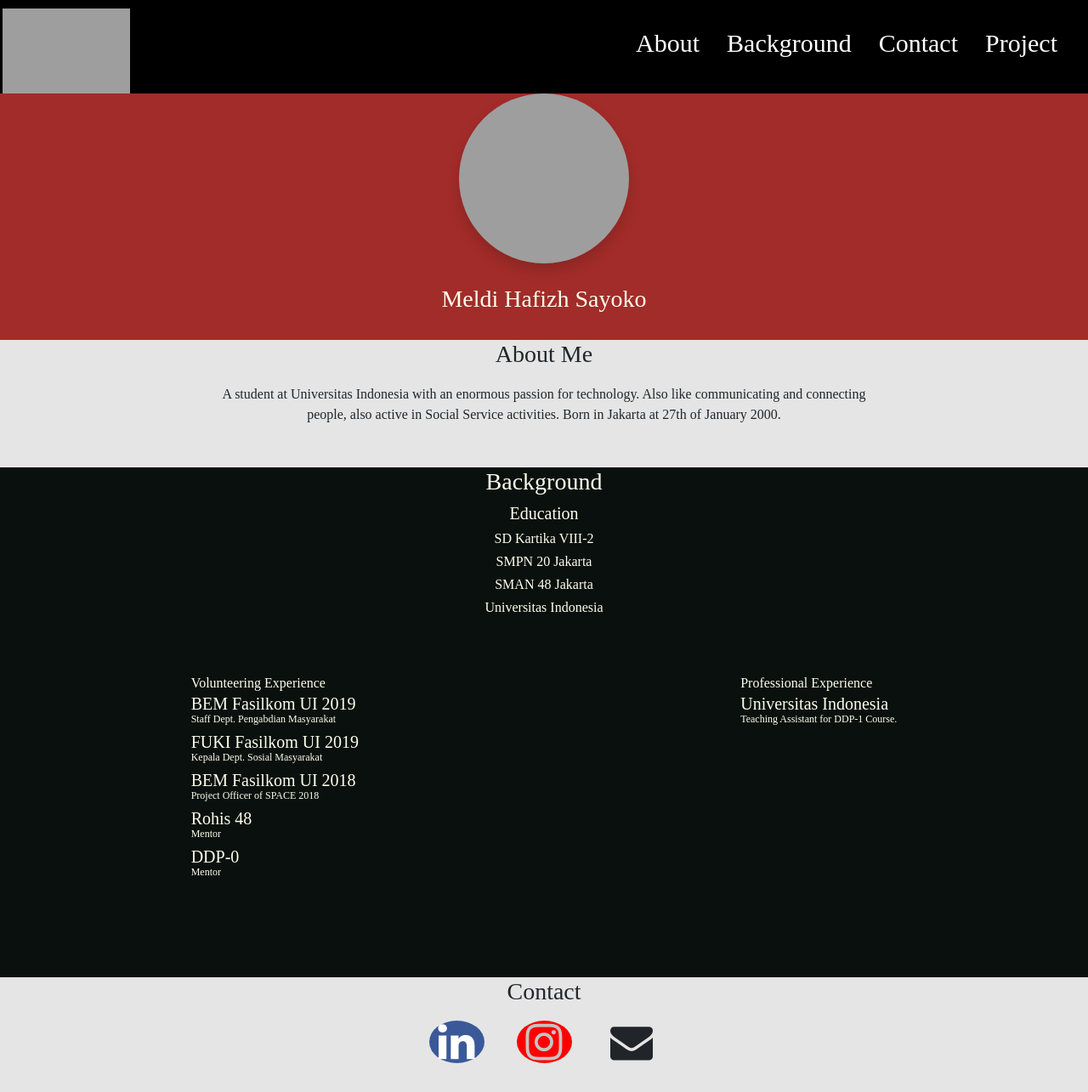
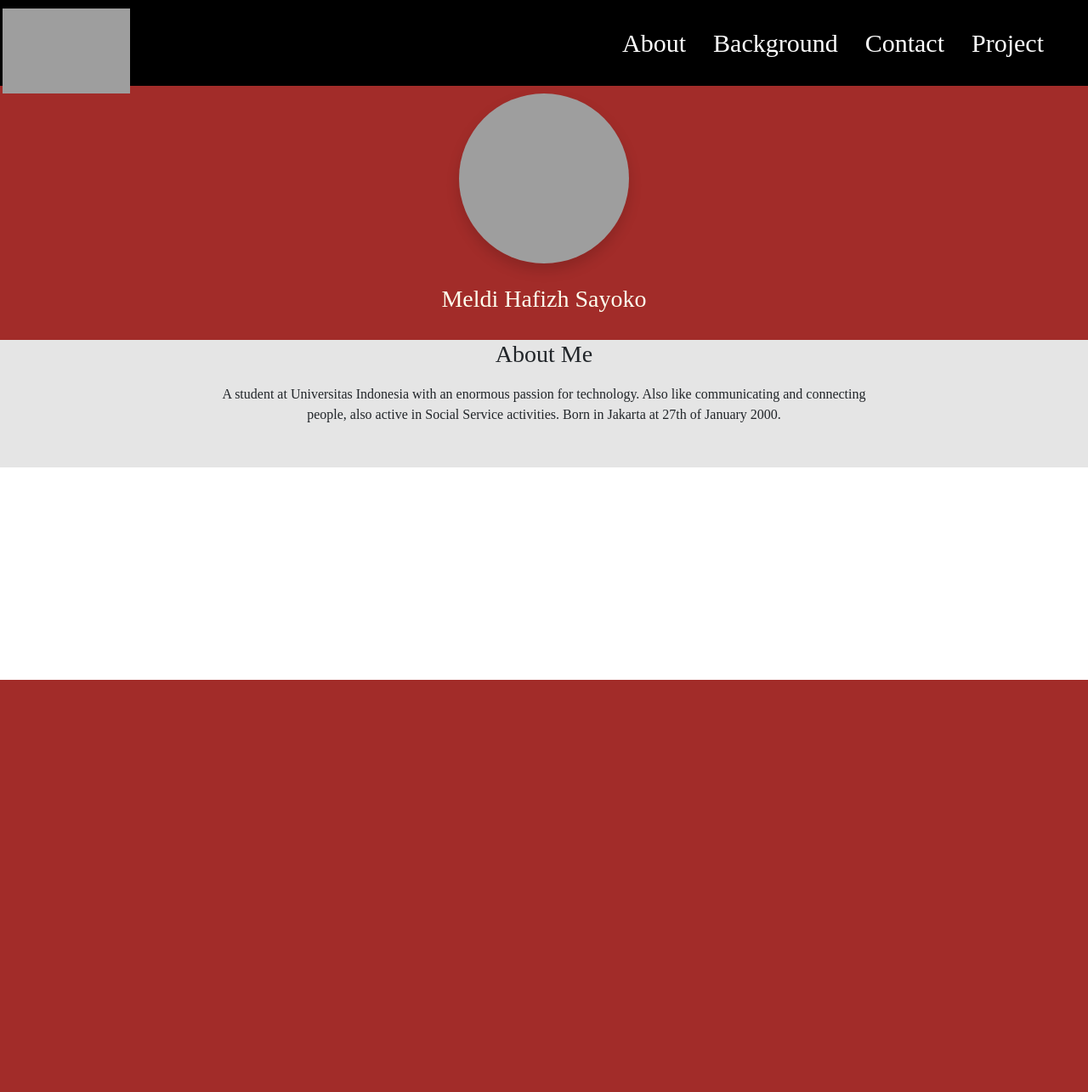
Before and after one commit to mechateam/mechateam.github.io, a PHP site: page /index.html in a window 1280 px wide. Shown: the whole page at 85% size. After the commit the page ends 800 px from the top, so only its background shows below. Run offline with PHP 8.4, Linux system fonts and the light colour scheme; some web fonts are replaced; grey boxes are pictures that could not be loaded.

Commit message:
responsive

```diff
--- a/index.html
+++ b/index.html
@@ -9,20 +9,16 @@
 
 <main>
   <div class="fooheader"></div>
-  <div class="home fixed-top">
-    <nav class="nav nav-black justify-content-end fixed-top">
-  	<a class="nav-link nav-link-white active" href="#profile-page">About</a>
-  	<a class="nav-link nav-link-white" href="#Background">Background</a>
-  	<a class="nav-link nav-link-white" href="#Contact">Contact</a>
-    <a class="nav-link nav-link-white" href="% url 'tugas/projects.html' %">Project</a>
+  <nav class="nav nav-black justify-content-end fixed-top">
+    <a class="nav-link nav-link-white active" href="index.html">About</a>
+    <a class="nav-link nav-link-white" href="background.html">Background</a>
+    <a class="nav-link nav-link-white" href="contacts.html">Contact</a>
+    <a class="nav-link nav-link-white" href="projects.html">Project</a>
+    <a class="navbar-brand justify-content-start" href="#">
+      <img id="img-size" src="https://i.ibb.co/7Qkkf5y/logo.png" alt="">
+  </a>
 
-	</nav>
-	<nav class="navbar justify-content-start">
-  	<a class="navbar-brand" href="#">
-    	<img id="img-size" src="https://i.ibb.co/7Qkkf5y/logo.png" alt="">
-  </a>
-</nav>
-  </div>
+  </nav>
 
   <div  id="profile-page" class="profile-page">
     <img id="its-me" src="https://i.ibb.co/T04Hvxk/IMG-1353-min.jpg" class="mx-auto d-block shadow" alt="pic">
@@ -34,58 +30,4 @@
   	<p class="about-me-text mx-auto text-center">A student at Universitas Indonesia with an enormous passion for technology. Also like communicating and connecting people, also active in Social Service activities. Born in Jakarta at 27th of January 2000.</p>
   </div>
 
-  <div id="Background" class="Background">
-  	<h3 class="text-center font-white mx-auto">Background</h3>
-    <div class="top-background text-center font-white mx-auto"><h5>Education</h5>
-      <div class="text-center font-white mx-auto">
-        <div class="text-center font-white mx-auto justify-content">
-          <h6>SD Kartika VIII-2</h6>
-          <h6>SMPN 20 Jakarta</h6>
-          <h6>SMAN 48 Jakarta</h6>
-          <h6>Universitas Indonesia</h6>
-        </div>
-      </div>
-    </div>
-
-    <div class="d-flex low-background justify-content-around">
-      <div class="font-white">Volunteering Experience
-          <h5>BEM Fasilkom UI 2019<br />
-            <span>Staff Dept. Pengabdian Masyarakat</span>
-          </h5>
-          <h5>FUKI Fasilkom UI 2019<br />
-            <span>Kepala Dept. Sosial Masyarakat</span>
-          </h5>
-          <h5>BEM Fasilkom UI 2018<br />
-            <span>Project Officer of SPACE 2018</span>
-          </h5>
-          <h5>Rohis 48<br />
-            <span>Mentor</span>
-          </h5>
-          <h5>DDP-0<br />
-            <span>Mentor</span>
-          </h5>
-      </div>
-      <div class="font-white">Professional Experience
-          <h5>Universitas Indonesia<br />
-            <span>Teaching Assistant for DDP-1 Course.</span>
-          </h5>
-      </div>
-    </div>
-
-  </div>
-
-
-  <div id="Contact" class="Contact text-center">
-  	<h3 class="text-center mx-auto">Contact</h3>
-    <a href="https://bit.ly/ThisIsMeldi" class="btn btn-floating btn-lg btn-social-icon btn-linkedin">
-      <i class="fa fa-linkedin"></i>
-    </a>
-    <a href="https://instagram.com/meldihaf_" class="btn btn-floating btn-lg btn-social-icon btn-instagram">
-      <i class="fa fa-instagram"></i>
-    </a>
-    <a href="mailto:meldihafizh@gmail.com" class="btn btn-floating btn-lg btn-social-icon btn-email">
-      <i class="fa fa-envelope"></i>
-    </a>
-
-  </div>
 </main>
--- a/styling.css
+++ b/styling.css
@@ -21,11 +21,15 @@
     height: 200px;
     border-radius: 50%;
 }
+
 .home{
-	height: 13.774104683195592vh;
+	display: block;
+	overflow: auto;
+	height: auto;
 	background-color: black;
 }
 .nav-black{
+	background-color: black;
 	position: fixed;
 	padding:20px;
 	font-size: 30px;
```
Also changed, not shown: background.html (added, +65 -0 lines), contacts.html (added, +38 -0 lines).
